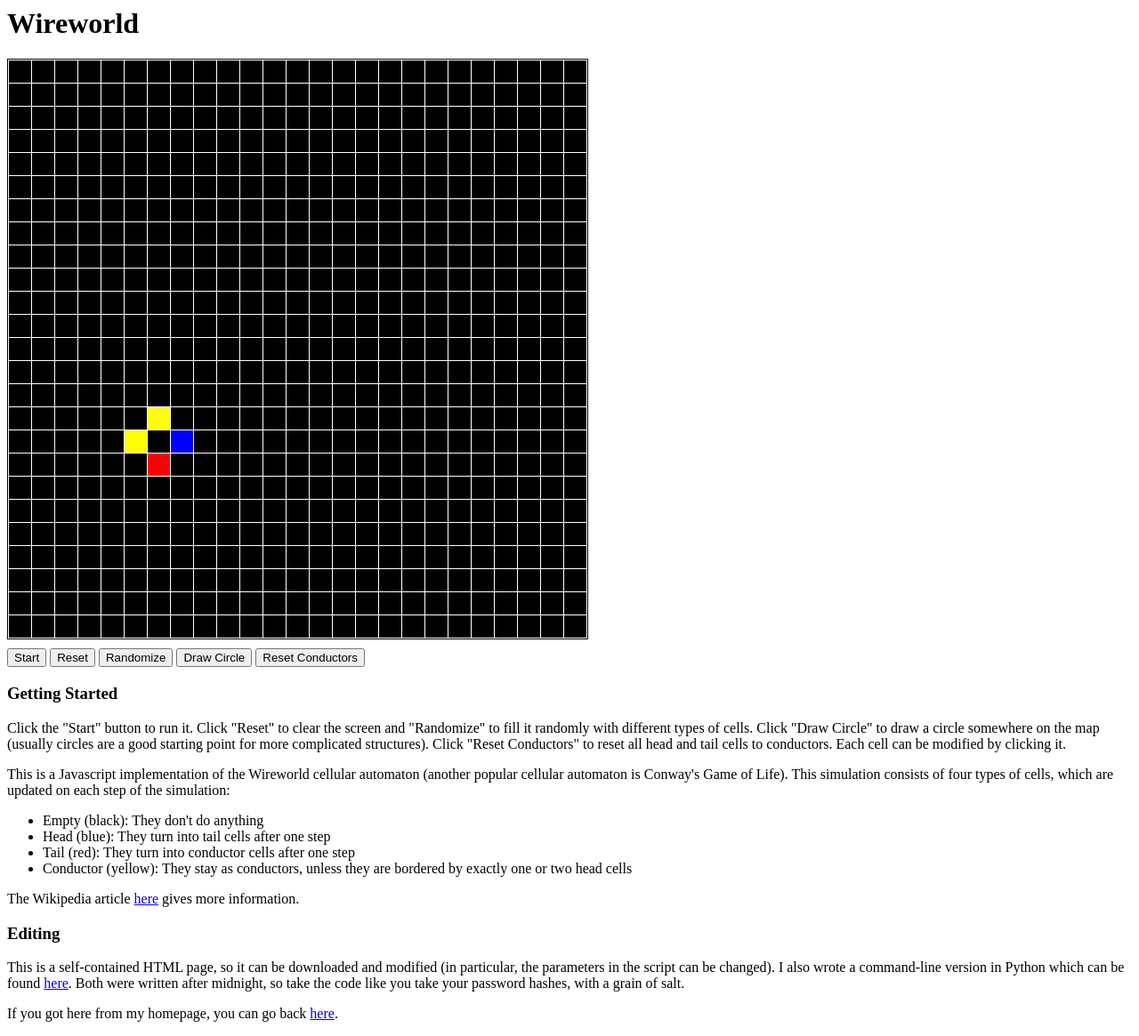
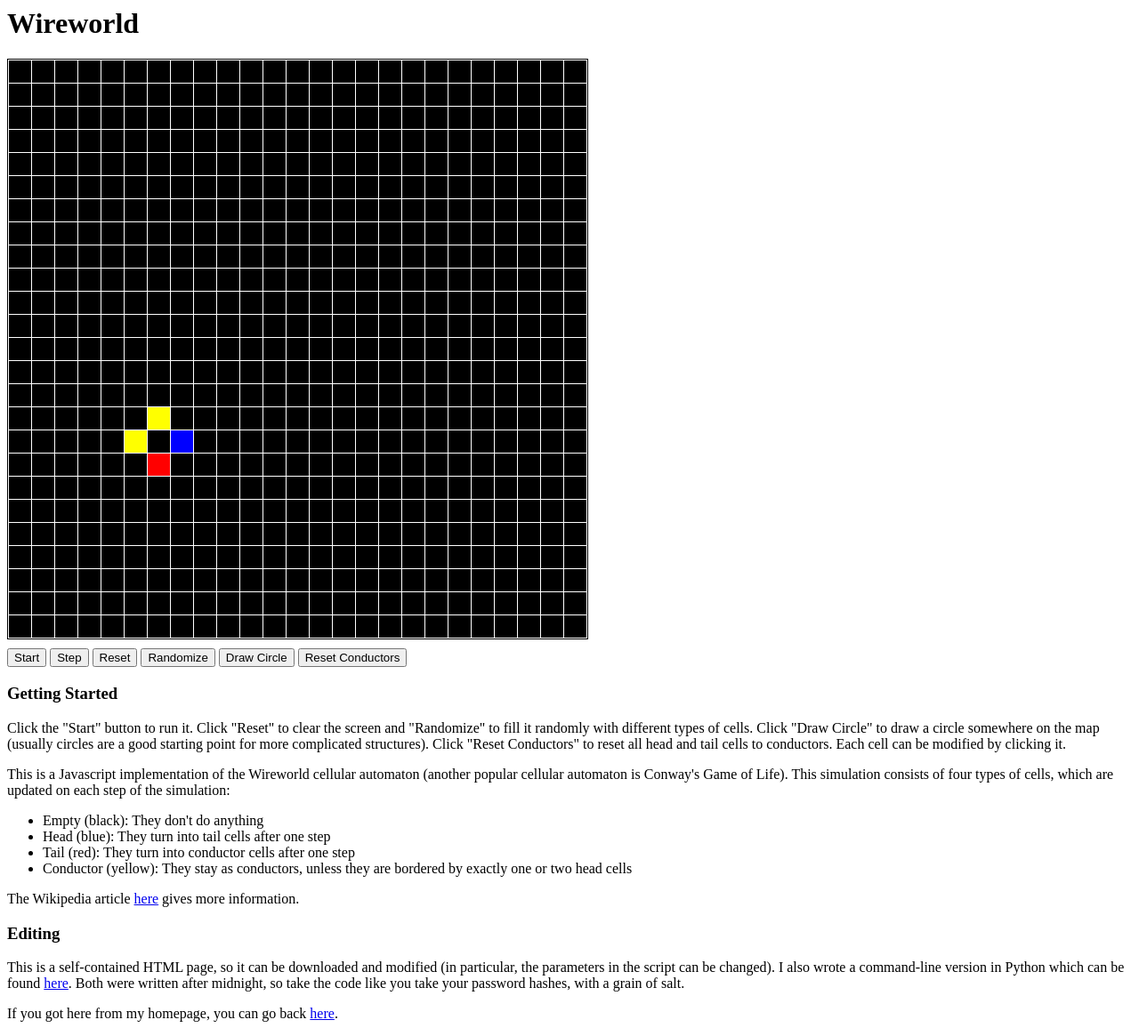
Before and after one commit to codekansas/codekansas.github.io, a Jekyll site: the page wireworld.html, which Jekyll copies as it is, in a window 1280 px wide. Shown: the whole page at 89% size. Built offline with Jekyll 4.4.1, drawn with Linux system fonts in a browser that asks for light colours.

Commit message:
Update wireworld.html

```diff
--- a/wireworld.html
+++ b/wireworld.html
@@ -33,6 +33,7 @@
 <div id="container"></div>
 
 <button id="toggleButton" onclick="toggle()">Start</button>
+<button onclick="step()">Step</button>
 <button onclick="allEmpty()">Reset</button>
 <button onclick="randomize()">Randomize</button>
 <button onclick="randomCircle()">Draw Circle</button>
```
